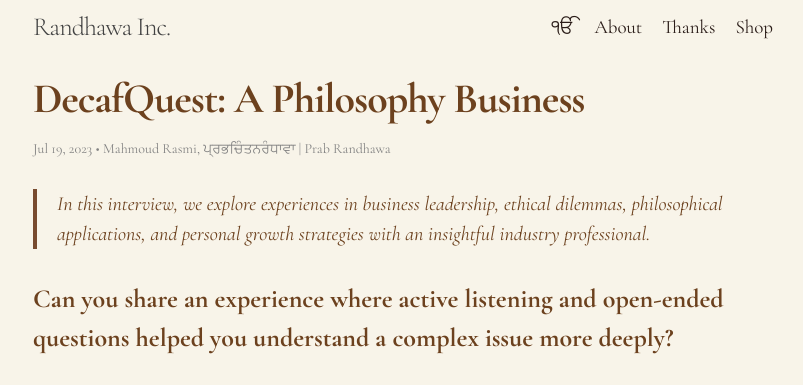
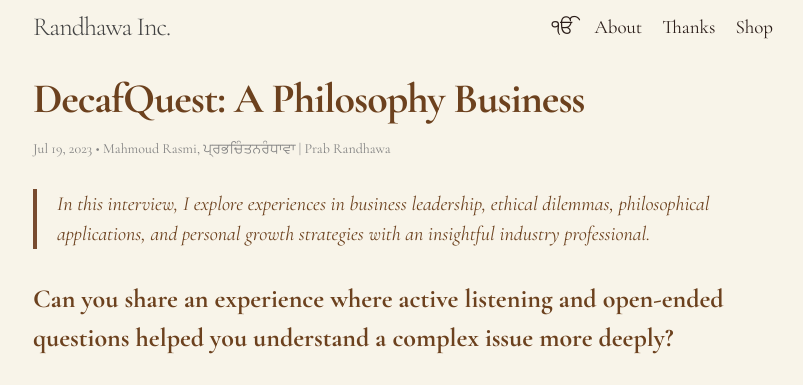
Before and after one commit to prabhchintan/prabhchintan.com, a Jekyll site: the page built from _posts/2023-07-19-decafquest.md, in a window 1280 px wide and 900 px high. Shown: the top 385 px of the window, without its empty margins (237-1040 px from the left). Built offline with Jekyll 4.4.1, drawn with Linux system fonts in a browser that asks for light colours.

```diff
--- a/_posts/2023-07-19-decafquest.md
+++ b/_posts/2023-07-19-decafquest.md
@@ -13,7 +13,7 @@
 meta: "An in-depth interview exploring experiences in business leadership, ethical dilemmas, philosophical applications, and personal growth strategies."
 ---
 
-> In this interview, we explore experiences in business leadership, ethical dilemmas, philosophical applications, and personal growth strategies with an insightful industry professional.
+> In this interview, I explore experiences in business leadership, ethical dilemmas, philosophical applications, and personal growth strategies with an insightful industry professional.
 
 ### **Can you share an experience where active listening and open-ended questions helped you understand a complex issue more deeply?**
 
```
